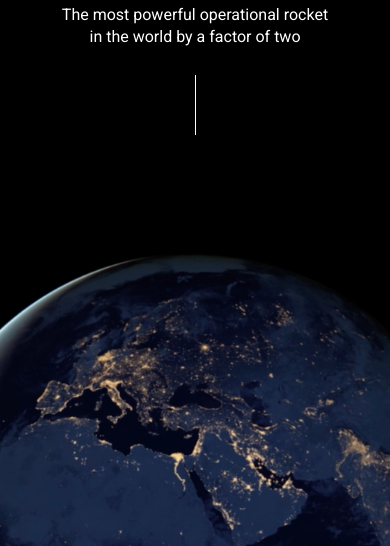
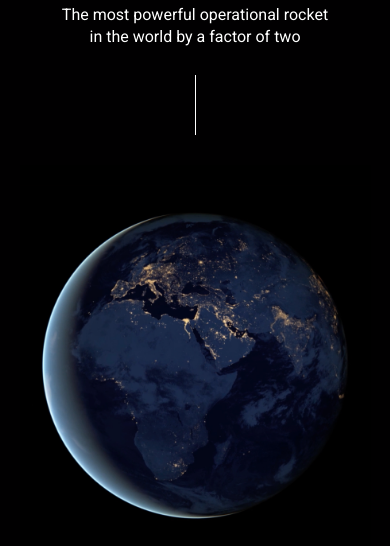
Before and after one commit to RomanBaukin/SpaceX, a plain HTML site: page index.html in a window 390 px wide. Shown: the part 295-841 px from the top of the page. Drawn offline with Linux system fonts and the light colour scheme.

Commit message:
Change Video @media

```diff
--- a/css/style.css
+++ b/css/style.css
@@ -176,7 +176,10 @@ body {
     max-width: 160px;
   }
   .video {
-    width: 100%;
+    height: 400px;
+    max-width: 500px;
+    width: 90%;
+    margin: auto;
   }
 }
 
```
